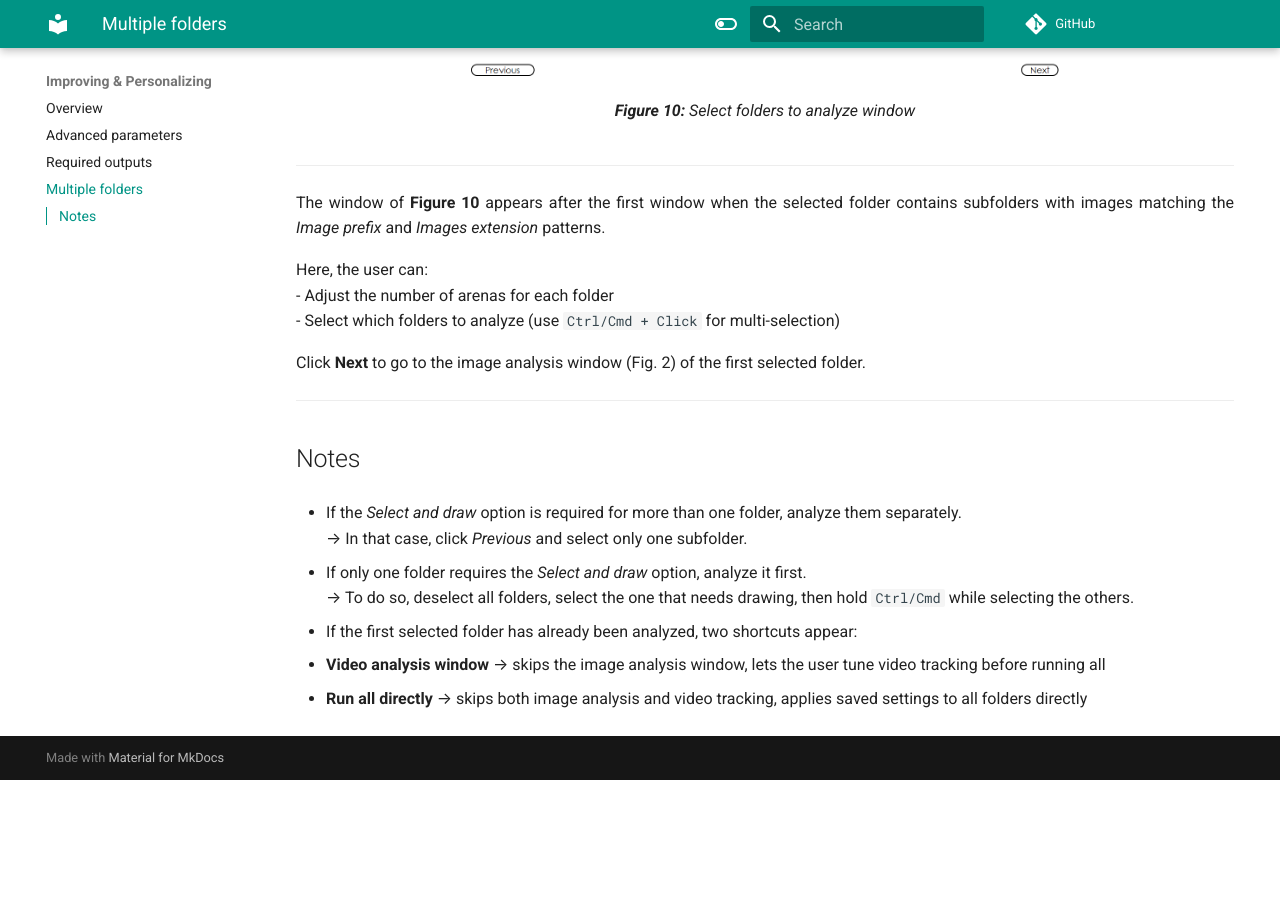
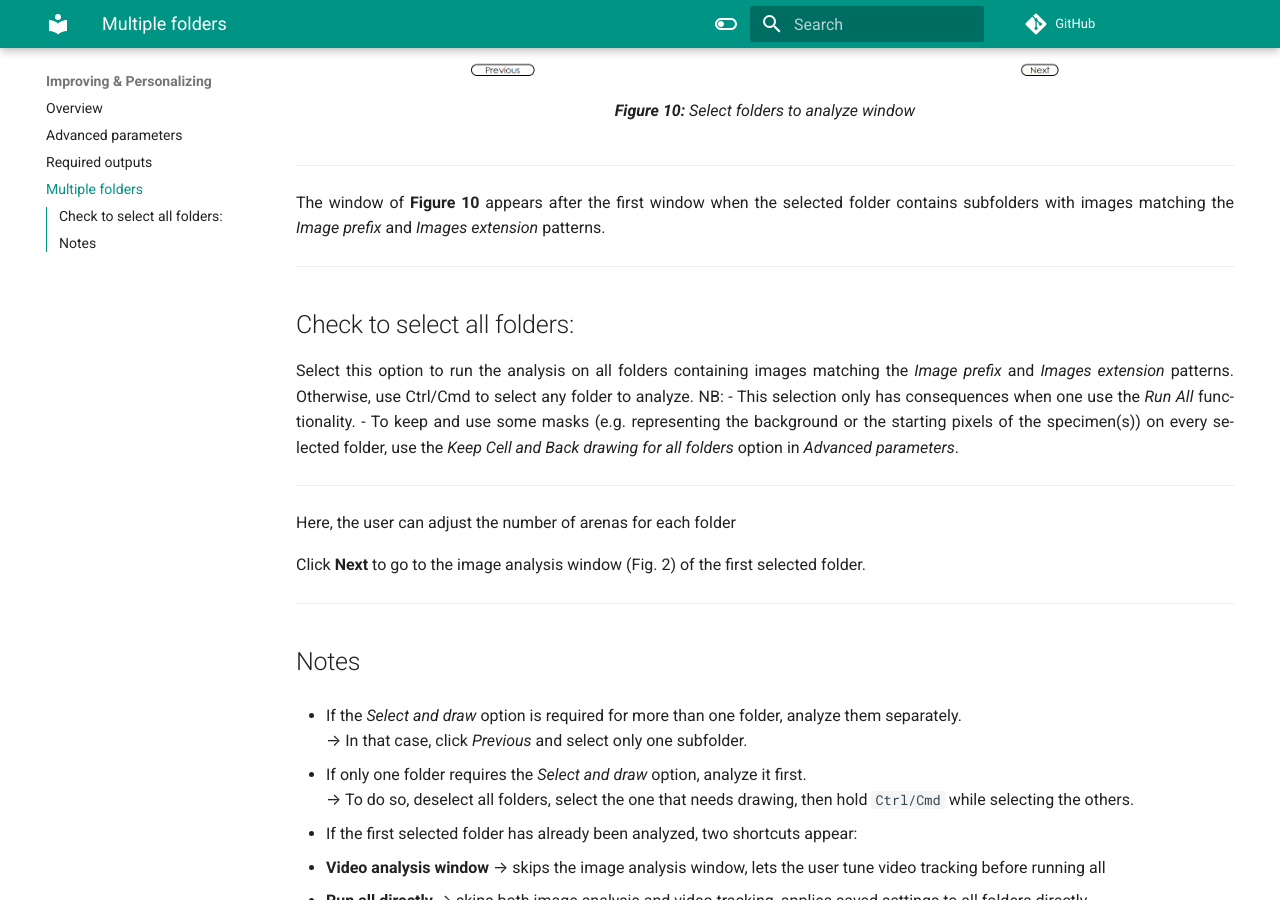
Before and after one commit to Aurele-B/Cellects, an MkDocs documentation site: the page built from doc/advanced/multiple-folders.md, in a window 1280 px wide and 900 px high, scrolled down 484 px. Built offline with MkDocs 1.6.1 and Material for MkDocs 9.7.7, drawn with Linux system fonts in a browser that asks for light colours; comment, search, counter and statistics services are not loaded; before the commit the page ends 1264 px from its top, so only the background shows below that.

Commit message:
Complete multiple-folders window tooltips and user manual

```diff
--- a/doc/advanced/multiple-folders.md
+++ b/doc/advanced/multiple-folders.md
@@ -9,9 +9,21 @@
 
 The window of **Figure 10** appears after the first window when the selected folder contains subfolders with images matching the *Image prefix* and *Images extension* patterns.
 
-Here, the user can:
-- Adjust the number of arenas for each folder
-- Select which folders to analyze (use `Ctrl/Cmd + Click` for multi-selection)
+---
+
+<!-- START_Check_to_select_all_folders -->
+## Check to select all folders:
+Select this option to run the analysis on all folders containing images matching the *Image prefix* and *Images extension* patterns.
+Otherwise, use Ctrl/Cmd to select any folder to analyze.
+NB:
+- This selection only has consequences when one use the *Run All* functionality.
+- To keep and use some masks (e.g. representing the background or the starting pixels of the specimen(s)) on every selected folder, use the *Keep Cell and Back drawing for all folders* option in *Advanced parameters*.
+
+<!-- END_Check_to_select_all_folders -->
+
+---
+
+Here, the user can adjust the number of arenas for each folder
 
 Click **Next** to go to the image analysis window (Fig. 2) of the first selected folder.
 
```
Also changed, not shown: 1 other file.
